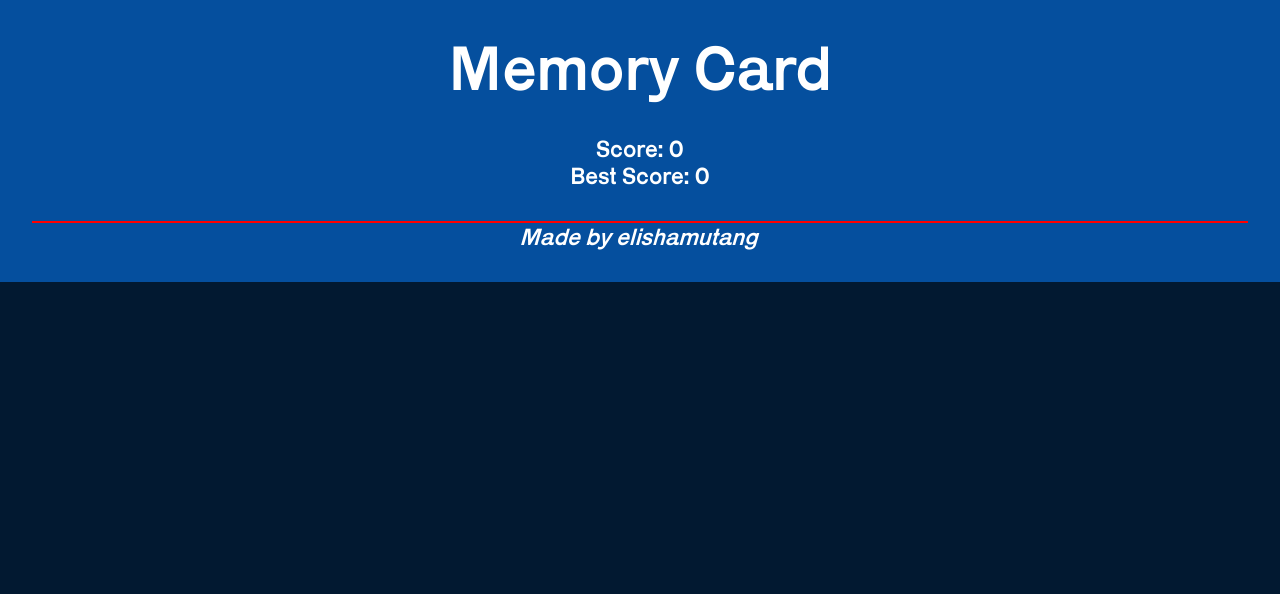
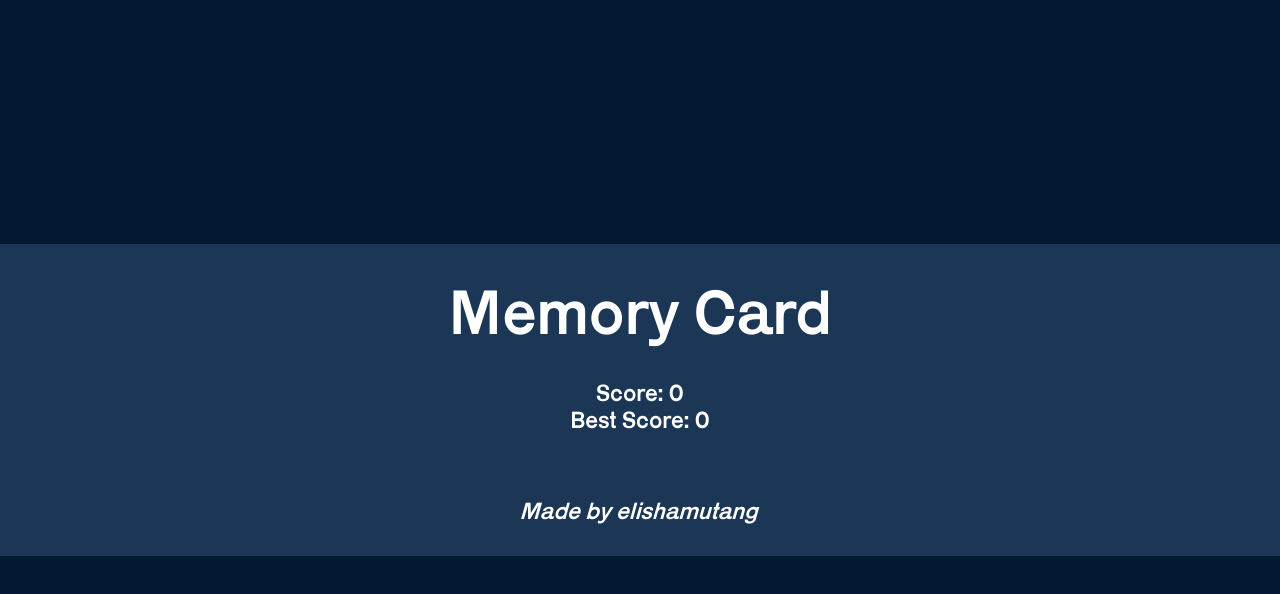
Before and after one commit to elishamutang/memory-card, a React (Vite) app: page / in a window 1280 px wide. Shown: the top 594 px of the page. Built offline with nearby package versions, Linux system fonts and the light colour scheme.

Commit message:
[update] Updated styling.

```diff
--- a/src/App.css
+++ b/src/App.css
@@ -5,6 +5,10 @@
 
 html {
   min-height: 100%;
+
+  display: flex;
+  justify-content: center;
+  align-items: center;
 }
 
 body {
@@ -14,16 +18,29 @@ body {
 }
 
 #root {
-  max-width: 1280px;
+  /* max-width: 1400px; */
   height: 100%;
   margin: 0 auto;
   padding: 2rem;
   text-align: center;
   color: white;
-  background-color: hsl(211 94% 32%);
+  background-color: hsl(211, 51%, 22%);
+
+  display: flex;
+  flex-direction: column;
+  gap: 1rem;
 }
 
 main {
-  border: 1px solid red;
+  /* border: 1px solid red; */
   height: 100%;
+  display: flex;
+  flex-wrap: wrap;
+  justify-content: center;
+  align-items: center;
+  gap: 1.2rem;
 }
+
+.image {
+  width: 15%;
+}
--- a/src/styles/Footer.css
+++ b/src/styles/Footer.css
@@ -2,3 +2,7 @@ h2 {
   font-family: "Karrik-Italic", "Times New Roman", "Arial";
   font-weight: 400;
 }
+
+footer {
+  margin-top: 1rem;
+}
```
